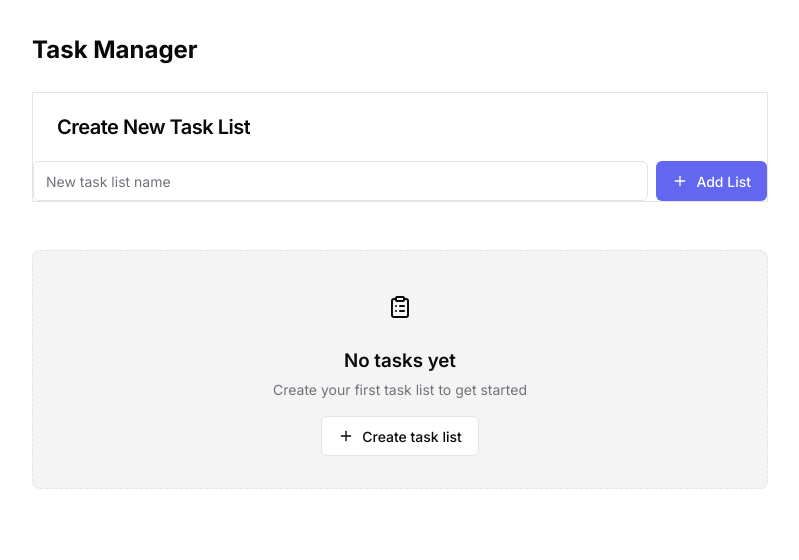
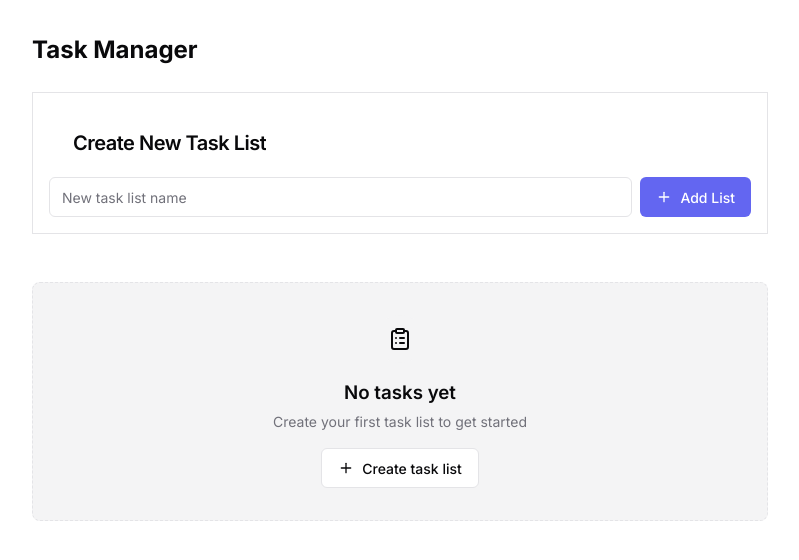
Before and after one commit to aleksiliu/task-manager, a Next.js app: page / in a window 1280 px wide. Shown: the top 560 px of the page, without its empty margins (240-1039 px from the left). Built offline with nearby package versions, Linux system fonts and the light colour scheme.

Commit message:
Add card padding

```diff
--- a/components/ui/card.module.css
+++ b/components/ui/card.module.css
@@ -6,6 +6,7 @@
   box-shadow: var(--shadow);
   margin-bottom: var(--space-4);
   transition: box-shadow 0.2s;
+  padding: var(--space-4);
 }
 
 .card:hover {
```
